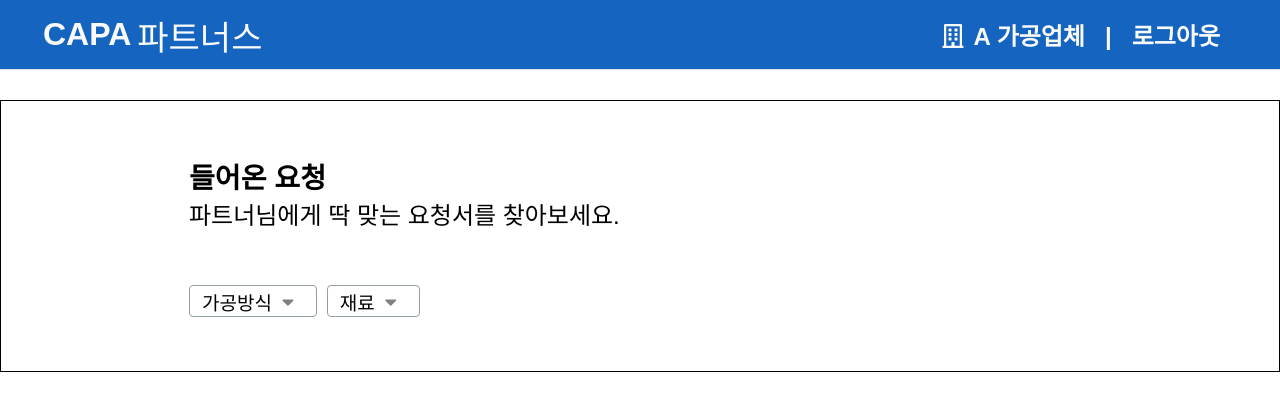
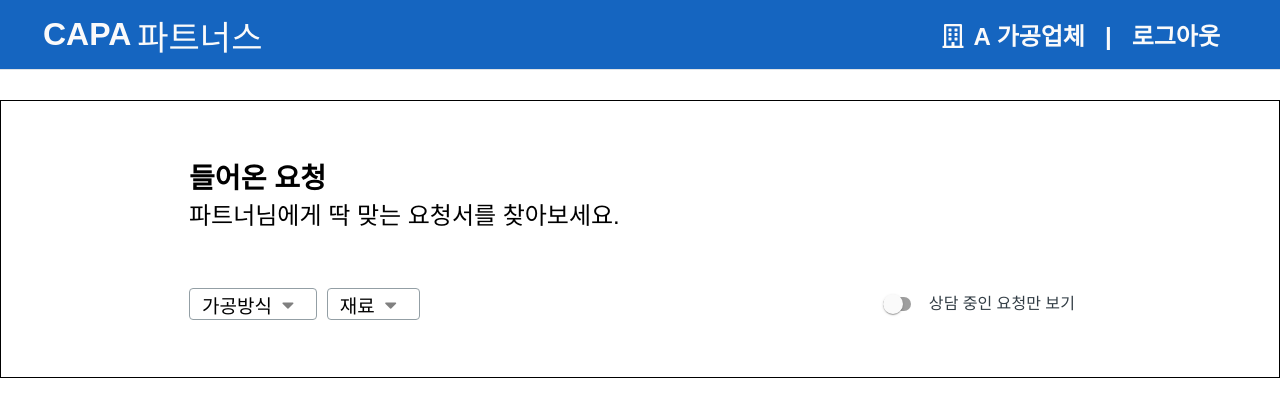
Before and after one commit to yoon-jisung/A-TEAM-VENTURES_Test_SeungHo_Yun, a React (Create React App) app in the folder a_team_test/: page / in a window 1280 px wide. Shown: the top 416 px of the page. Built offline with nearby package versions, Linux system fonts and the light colour scheme.

Commit message:
토글 완성

```diff
--- a/a_team_test/package.json
+++ b/a_team_test/package.json
@@ -3,6 +3,7 @@
   "version": "0.1.0",
   "private": true,
   "dependencies": {
+    "@material-ui/core": "^4.11.4",
     "@testing-library/jest-dom": "^5.14.1",
     "@testing-library/react": "^11.2.7",
     "@testing-library/user-event": "^12.8.3",
--- a/a_team_test/src/App.tsx
+++ b/a_team_test/src/App.tsx
@@ -2,6 +2,7 @@
 import Header from "./components/header";
 import Summery from "./components/summery";
 import Filtering from "./components/filtering";
+import Togle from "./components/togle";
 
 function App() {
   return (
@@ -11,6 +12,7 @@
         <Summery />
         <div className="filtering_togle">
           <Filtering />
+          <Togle />
         </div>
       </div>
     </div>
--- /dev/null
+++ b/a_team_test/src/components/togle.tsx
@@ -0,0 +1,30 @@
+import React, { useState } from "react";
+import Switch from "@material-ui/core/Switch";
+import FormControlLabel from "@material-ui/core/FormControlLabel";
+
+function Togle() {
+  const [state, setState] = useState({
+    checkedB: false,
+  });
+
+  const handleChange = (event: React.ChangeEvent<HTMLInputElement>) => {
+    setState({ ...state, [event.target.name]: event.target.checked });
+  };
+
+  return (
+    <div>
+      <FormControlLabel
+        control={
+          <Switch
+            checked={state.checkedB}
+            onChange={handleChange}
+            name="checkedB"
+            color="primary"
+          />
+        }
+        label="상담 중인 요청만 보기"
+      />
+    </div>
+  );
+}
+export default Togle;
--- a/a_team_test/src/index.css
+++ b/a_team_test/src/index.css
@@ -72,7 +72,6 @@
 /*          써머리           */
 .filtering {
   display: flex;
-  margin-top: 54px;
 }
 
 .filtering > button {
@@ -98,3 +97,10 @@
 .fa-caret-down {
   color: gray;
 }
+.filtering_togle {
+  display: flex;
+  flex-direction: row;
+  margin-top: 54px;
+  justify-content: space-between;
+  align-items: center;
+}
```
Also changed, not shown: 1 other file (tests, documents, lock files or other folders).
